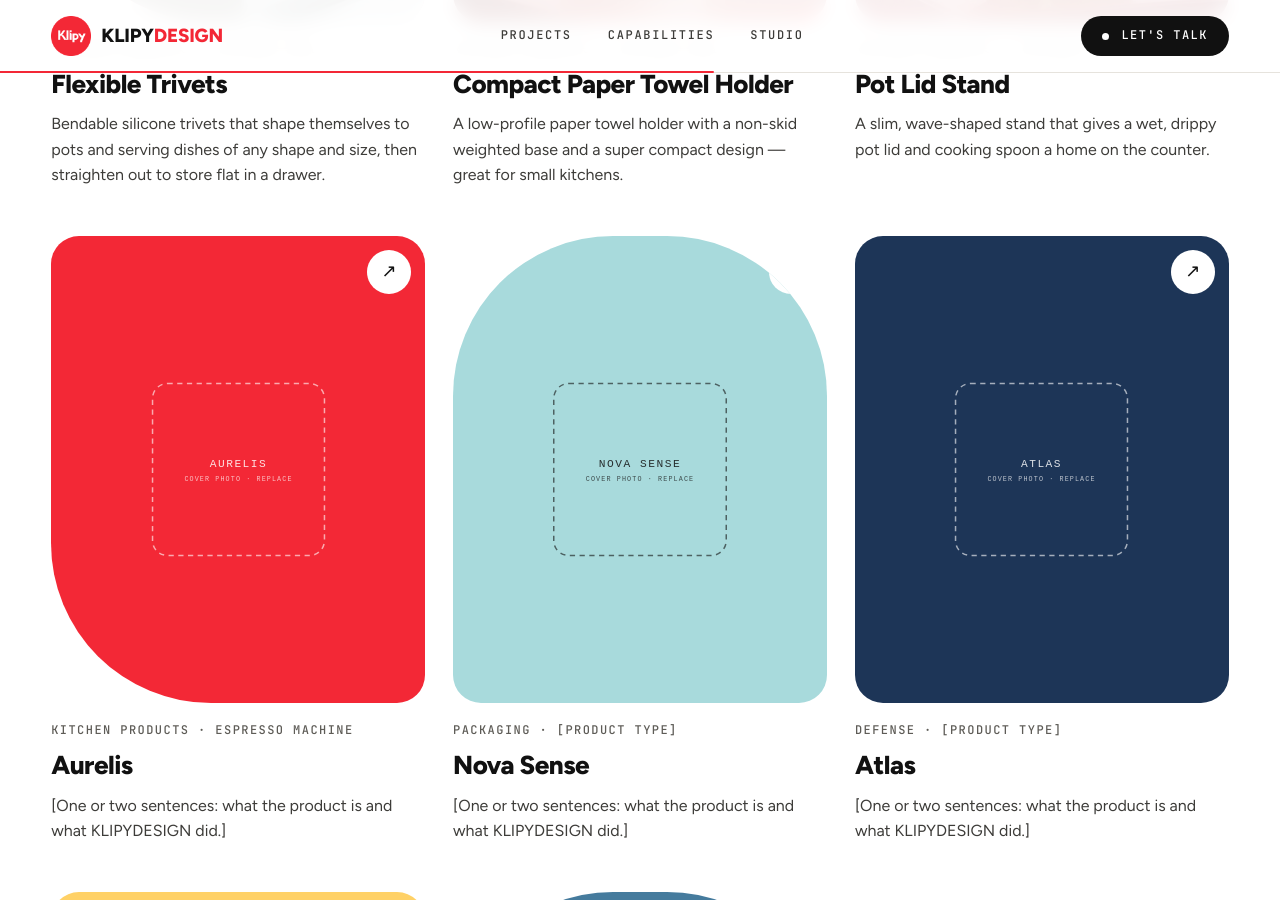
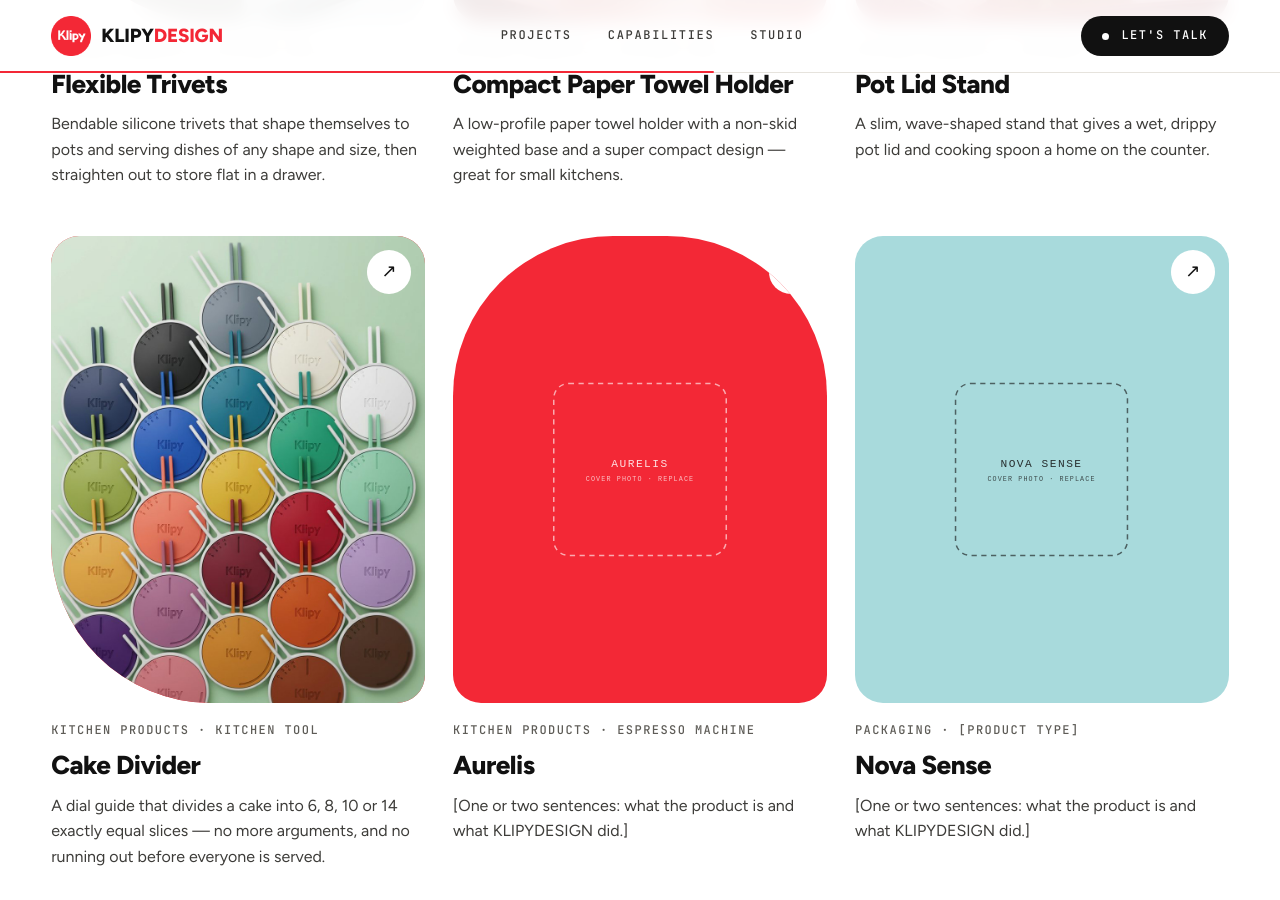
Before and after one commit to guy528/klipydesign-website, a Jekyll site: the page built from projects/index.html, in a window 1280 px wide and 900 px high, scrolled down 1756 px. Built offline with Jekyll 4.4.1, drawn with Linux system fonts in a browser that asks for light colours; part of the change alters nothing that is shown.

Commit message:
Add project: Cake Divider (Kitchen)
Co-Authored-By: Claude Opus 5.5 <noreply@anthropic.com>
Claude-Session: https://claude.ai/code/session_01FDrXdrNQE49HaWyKezdKsz

```diff
--- a/_projects/atlas.md
+++ b/_projects/atlas.md
@@ -3,7 +3,7 @@
 title: Atlas
 category: defense            # kitchen, lighting, defense, packaging or consumer-electronics
 type: "[Product type]"
-order: 8                  # position in lists (1 = first)
+order: 9                  # position in lists (1 = first)
 featured: true            # true = show in "Selected works" on the homepage
 year: "[Year]"
 client: "[Client name or 'Confidential']"
--- a/_projects/aurelis.md
+++ b/_projects/aurelis.md
@@ -3,7 +3,7 @@
 title: Aurelis
 category: kitchen            # kitchen, lighting, defense, packaging or consumer-electronics
 type: "Espresso machine"
-order: 6                  # position in lists (1 = first)
+order: 7                  # position in lists (1 = first)
 featured: true            # true = show in "Selected works" on the homepage
 year: "[Year]"
 client: "[Client name or 'Confidential']"
--- /dev/null
+++ b/_projects/cake-divider.md
@@ -0,0 +1,34 @@
+---
+# Project details: edit the text after each colon
+title: Cake Divider
+category: kitchen            # kitchen, lighting, defense, packaging or consumer-electronics
+type: "Kitchen tool"
+order: 6                     # position in lists (0 = first)
+featured: false              # true = show in "Selected works" on the homepage
+client: "Klipy kitchen tools"
+summary: "A dial guide that divides a cake into 6, 8, 10 or 14 exactly equal slices — no more arguments, and no running out before everyone is served."
+materials: "PP"
+cover: /assets/img/projects/cake-divider/cover.jpg
+cover_alt: "Cake Divider by KLIPYDESIGN in a wide range of colours"
+photo: true                  # true = real photos fill the coloured panels
+gallery:
+  - image: /assets/img/projects/cake-divider/top-view.jpg
+    caption: The dial sits in the centre of the cake and guides the knife
+  - image: /assets/img/projects/cake-divider/cutting.jpg
+    caption: Cutting even slices, one after another
+  - image: /assets/img/projects/cake-divider/concept-sketch.jpg
+    caption: Problem statement, mind map and ideation sketches
+    wide: true
+placeholder: false
+---
+
+## The product
+
+Use this guide to divide your cake into a set number of even slices. Turn the dial to choose from 6, 8, 10 or 14 equal slices, then follow the guide with your knife. It looks great when every slice is exactly the same size — and there are no more arguments, or running out before everyone is served.
+
+## Key features
+
+- **Even slices every time** — the guide marks each cut for you.
+- **Turn the dial** to choose 6, 8, 10 or 14 equal slices.
+- **Fair portions**, so the cake goes round everyone.
+- **Dishwasher safe and BPA free.**
--- a/_projects/kinetic.md
+++ b/_projects/kinetic.md
@@ -3,7 +3,7 @@
 title: Kinetic
 category: lighting            # kitchen, lighting, defense, packaging or consumer-electronics
 type: "[Product type]"
-order: 9                  # position in lists (1 = first)
+order: 10                  # position in lists (1 = first)
 featured: true            # true = show in "Selected works" on the homepage
 year: "[Year]"
 client: "[Client name or 'Confidential']"
--- a/_projects/nova-sense.md
+++ b/_projects/nova-sense.md
@@ -3,7 +3,7 @@
 title: Nova Sense
 category: packaging            # kitchen, lighting, defense, packaging or consumer-electronics
 type: "[Product type]"
-order: 7                  # position in lists (1 = first)
+order: 8                  # position in lists (1 = first)
 featured: true            # true = show in "Selected works" on the homepage
 year: "[Year]"
 client: "[Client name or 'Confidential']"
--- a/_projects/vital.md
+++ b/_projects/vital.md
@@ -3,7 +3,7 @@
 title: Vital
 category: consumer-electronics            # kitchen, lighting, defense, packaging or consumer-electronics
 type: "[Product type]"
-order: 10                  # position in lists (1 = first)
+order: 11                  # position in lists (1 = first)
 featured: false           # true = show in "Selected works" on the homepage
 year: "[Year]"
 client: "[Client name or 'Confidential']"
```
Also changed, not shown: assets/img/projects/cake-divider/concept-sketch.jpg (added), assets/img/projects/cake-divider/cover.jpg (added), assets/img/projects/cake-divider/cutting.jpg (added), assets/img/projects/cake-divider/top-view.jpg (added).
